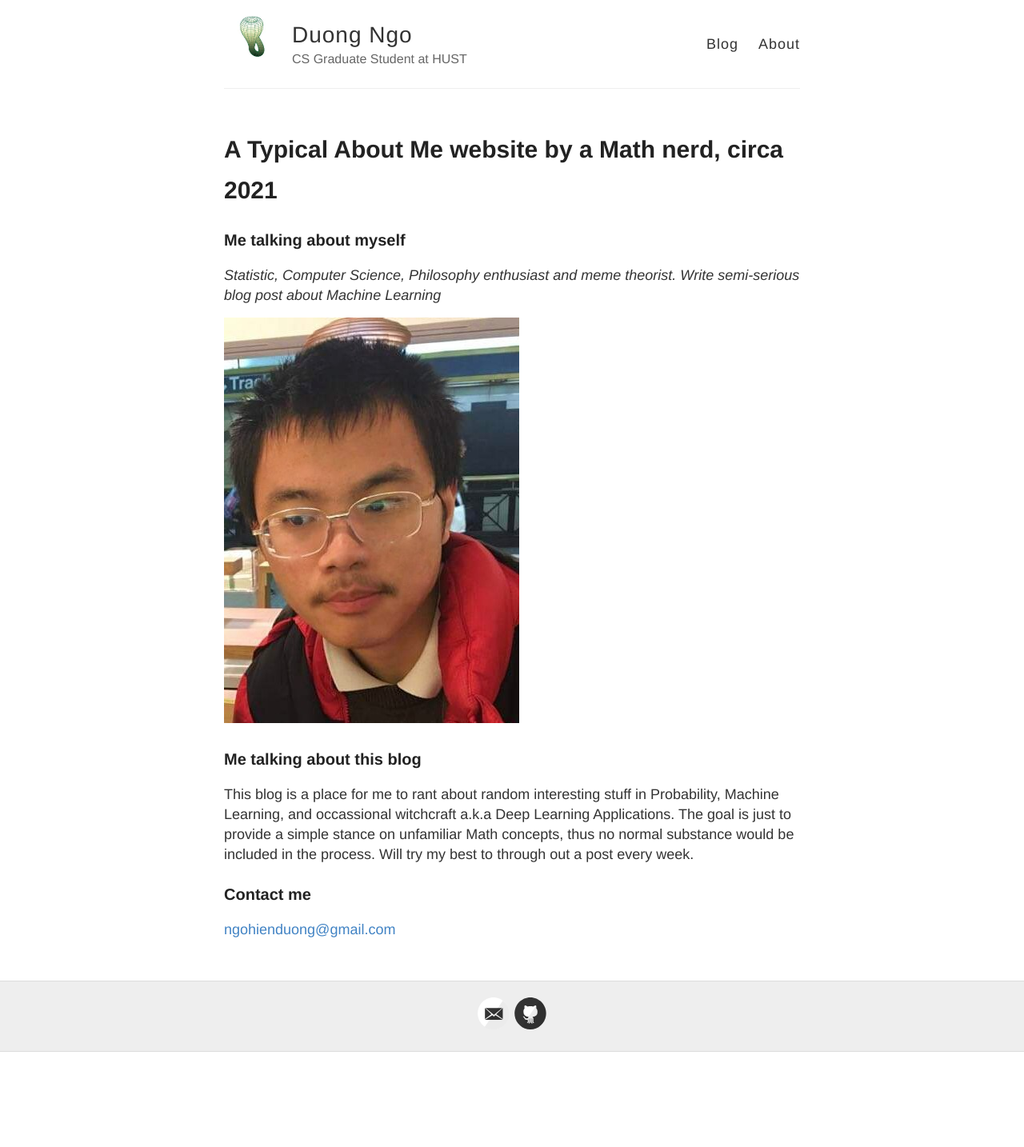
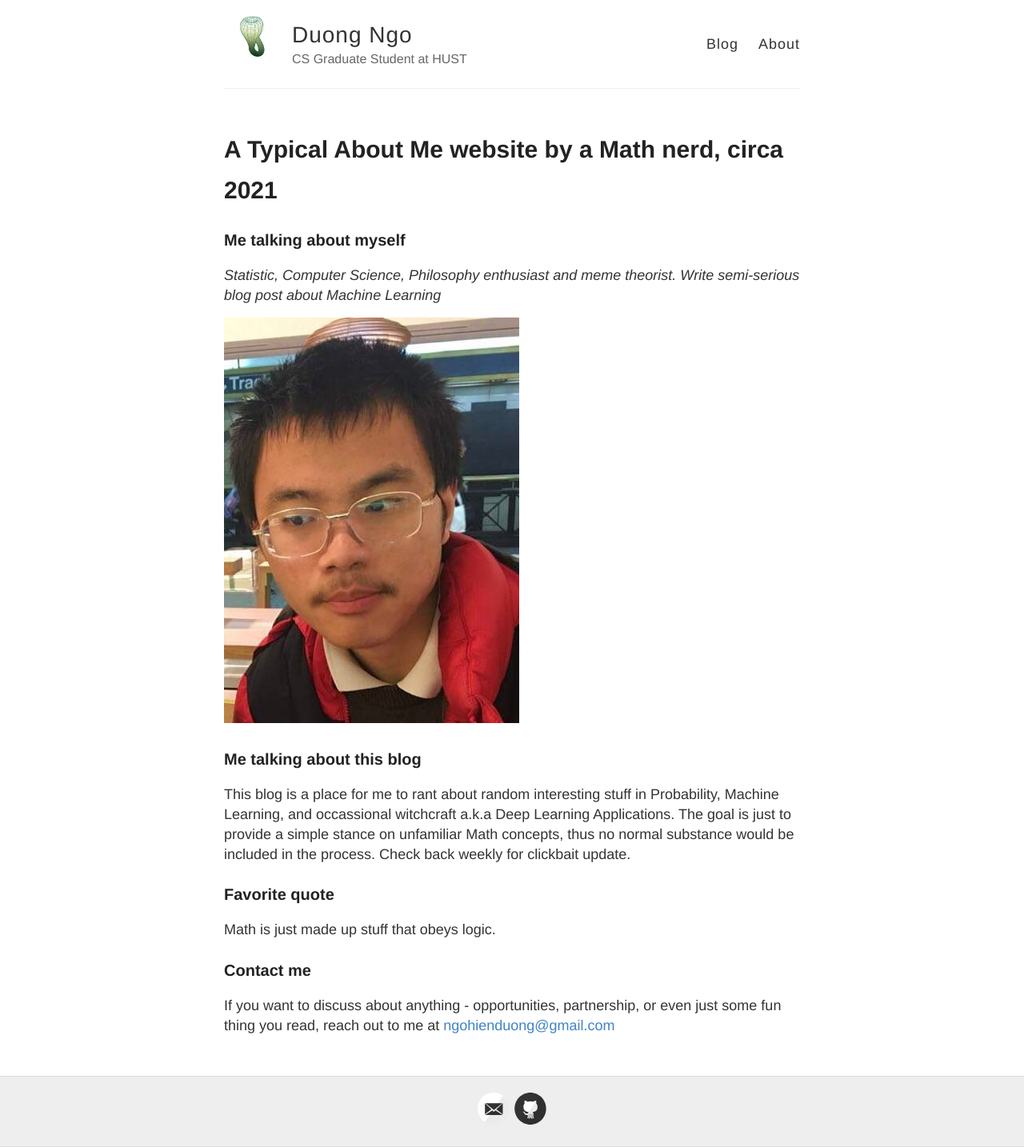
Before and after one commit to ngohienduong/ngohienduong.github.io, a Jekyll site: the page built from about.md, in a window 1280 px wide. Shown: the whole page at 80% size. Built offline with Jekyll 4.4.1, drawn with Linux system fonts in a browser that asks for light colours; before the commit the page ends 1315 px from its top, so only the background shows below that.

Commit message:
about me update

```diff
--- a/about.md
+++ b/about.md
@@ -8,6 +8,10 @@ permalink: /about/
 
 ![My Photo](https://github.com/ngohienduong/ngohienduong.github.io/blob/master/images/portrait.jpg?raw=true = 50 x 50)
 ### Me talking about this blog
-This blog is a place for me to rant about random interesting stuff in Probability, Machine Learning, and occassional witchcraft a.k.a Deep Learning Applications. The goal is just to provide a simple stance on unfamiliar Math concepts, thus no normal substance would be included in the process. Will try my best to through out a post every week.
+This blog is a place for me to rant about random interesting stuff in Probability, Machine Learning, and occassional witchcraft a.k.a Deep Learning Applications. The goal is just to provide a simple stance on unfamiliar Math concepts, thus no normal substance would be included in the process. Check back weekly for clickbait update.
+
+### Favorite quote
+>Math is just made up stuff that obeys logic.
 ### Contact me
-[ngohienduong@gmail.com](mailto:email@domain.com)
+If you want to discuss about anything - opportunities, partnership, or even just some fun thing you read, reach out to me at
+[ngohienduong@gmail.com](mailto:ngohienduong@gmail.com)
```
